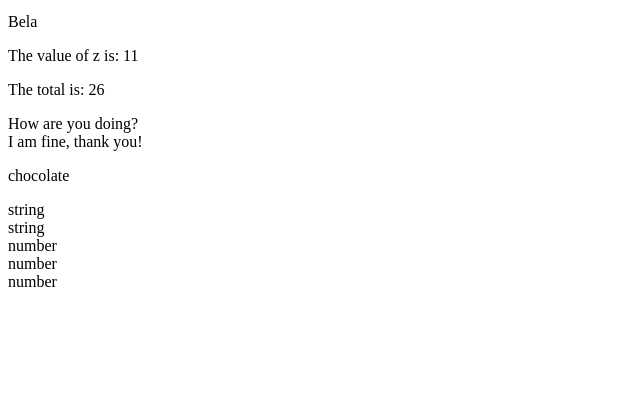
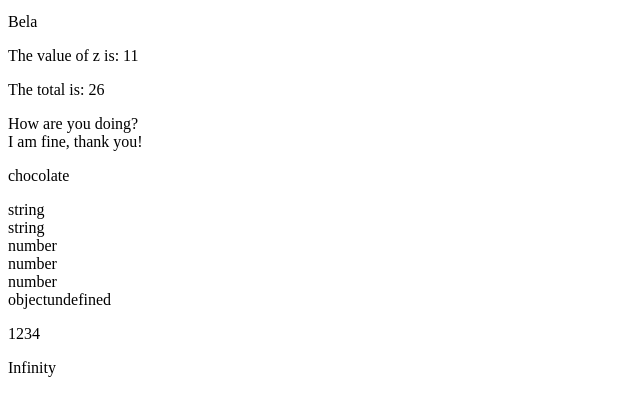
Before and after one commit to beloslavamalakova/site, a plain HTML site: page indexjs.html in a window 1280 px wide. Shown: the part 101-516 px from the top of the page, without its empty margins (0-640 px from the left). Drawn offline with Linux system fonts and the light colour scheme.

Commit message:
typeof functions

```diff
--- a/indexjs.html
+++ b/indexjs.html
@@ -96,7 +96,9 @@
               firstName : "Bela",
               lastName  : "Malakova",
               age     : 17,
-              eyeColor  : "brown"
+              eyeColor  : "brown",
+              pets: null,
+              hobbies: undefined
         };
         document.getElementById("personal data").innerHTML = person.firstName + " is " + person.age + " years old.";
         </script>
@@ -108,7 +110,27 @@
         typeof 'sunny' + "<br>" +
         typeof 17 + "<br>" +
         typeof (3) + "<br>" +
-        typeof (10 + 16);
+        typeof (10 + 16) + "<br>" +
+        typeof null +
+        typeof undefined;
+        </script>
+
+        <p id="numtostr"></p>
+        <script>
+            document.getElementById("numtostr").innerHTML =
+            parseInt('1234');
+            parseFloat('0.15');
+            parseInt('1238abc');
+            parseFloat('3.14ivan');
+            Number('999999999999999');
+            'Infinity';
+        </script>
+
+        <p id="infinity"></p>
+        <script>
+            let j = 1.797693134862315E+308;
+            let l = j * 1.001;
+            document.getElementById("infinity").innerHTML = l;
         </script>
 
     </body>
```
